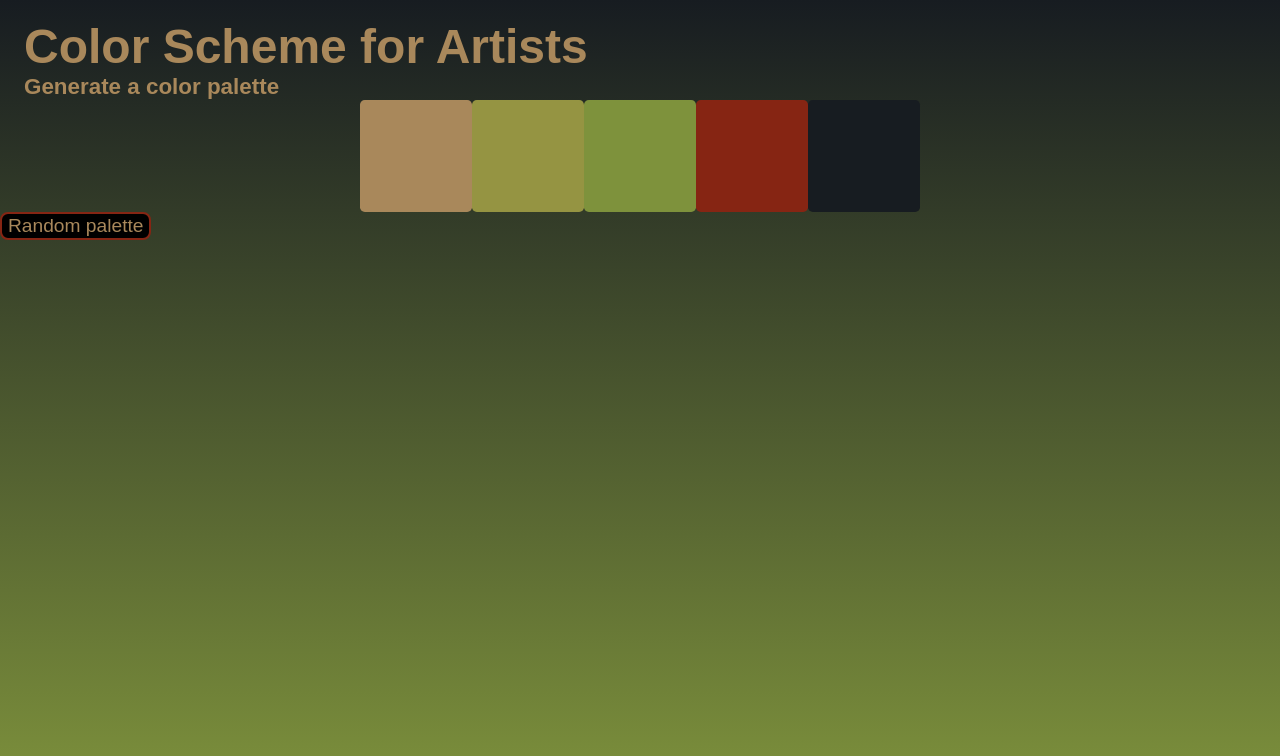
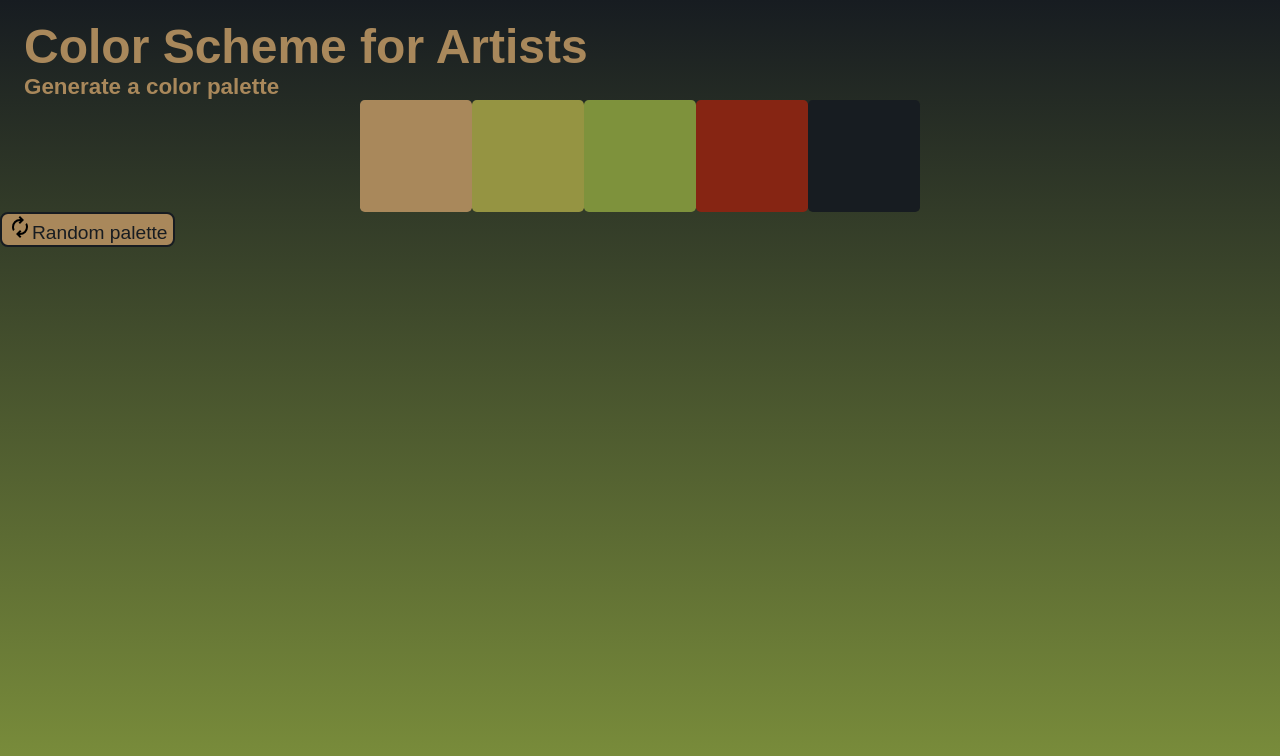
Before and after one commit to colton-patch/color-scheme, a React (Vite) app: page / in a window 1280 px wide. Shown: the top 756 px of the page. Built offline with nearby package versions, Linux system fonts and the light colour scheme; the HTML template or start-up script is replaced by a standard one.

Commit message:
changed buttons

```diff
--- a/src/components/Buttons.jsx
+++ b/src/components/Buttons.jsx
@@ -1,13 +1,15 @@
+import arrows from '../img/arrows.svg';
+
 function Buttons({ request, fiveColors }) {
 let buttonStyle = {
-  backgroundColor: `rgb(0,0,0)`,
-  border: `2px solid rgb(${fiveColors[4][0]}, ${fiveColors[4][1]}, ${fiveColors[4][2]}`,
-  color: `rgb(${fiveColors[1][0]}, ${fiveColors[1][1]}, ${fiveColors[1][2]})`
+  backgroundColor: `rgb(${fiveColors[1][0]}, ${fiveColors[1][1]}, ${fiveColors[1][2]})`,
+  border: `2px solid rgb(${fiveColors[5][0]}, ${fiveColors[5][1]}, ${fiveColors[5][2]})`,
+  color: `rgb(${fiveColors[5][0]}, ${fiveColors[5][1]}, ${fiveColors[5][2]})`
 }
 
   return (
     <>
-      <button onClick={() => request(null)} style = {buttonStyle}>Random palette</button>
+      <button onClick={() => request(null)} style = {buttonStyle}><img src={arrows} />Random palette</button>
     </>
   );
 }
```
Also changed, not shown: src/img/arrows.svg (added).
